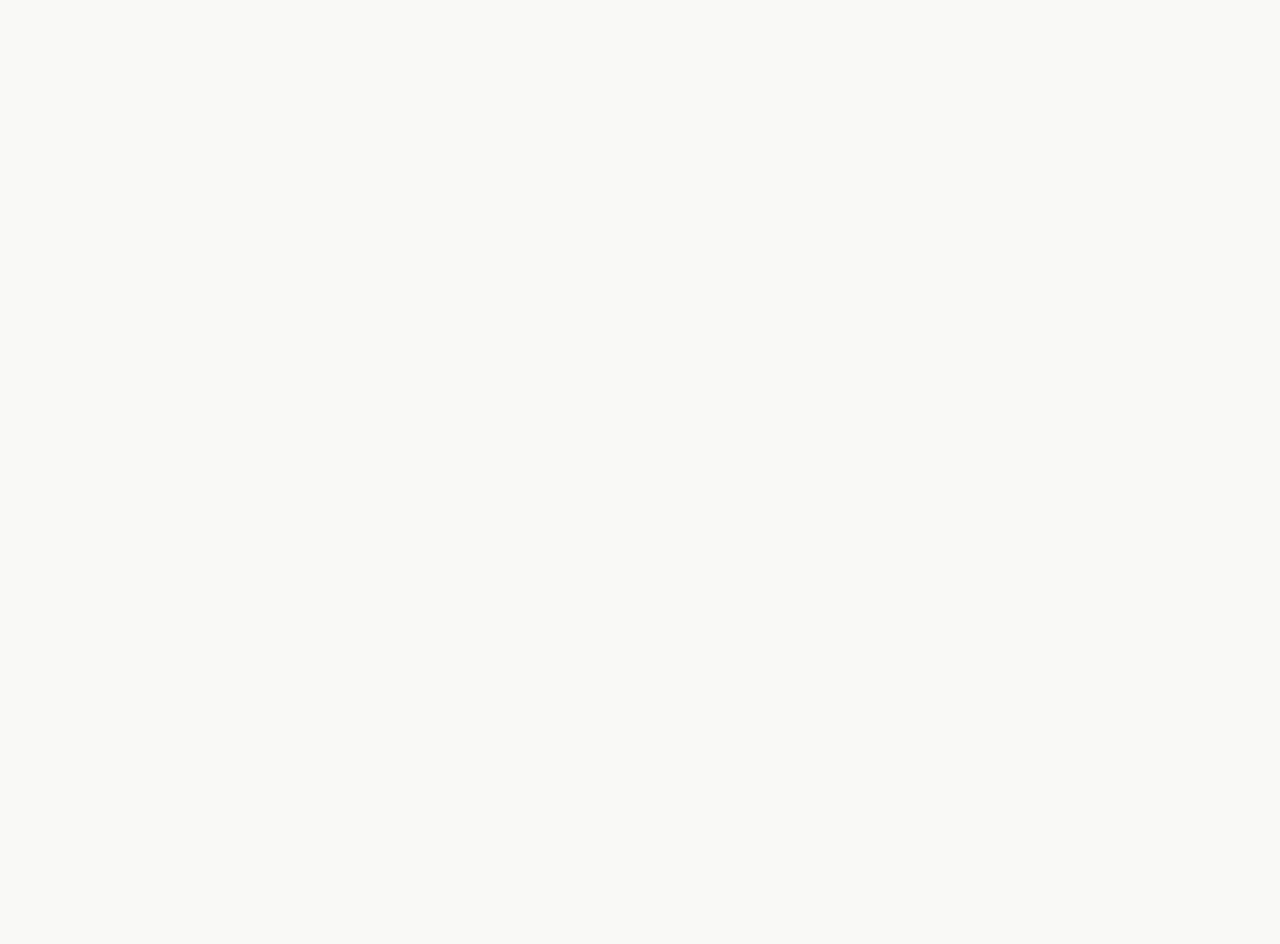
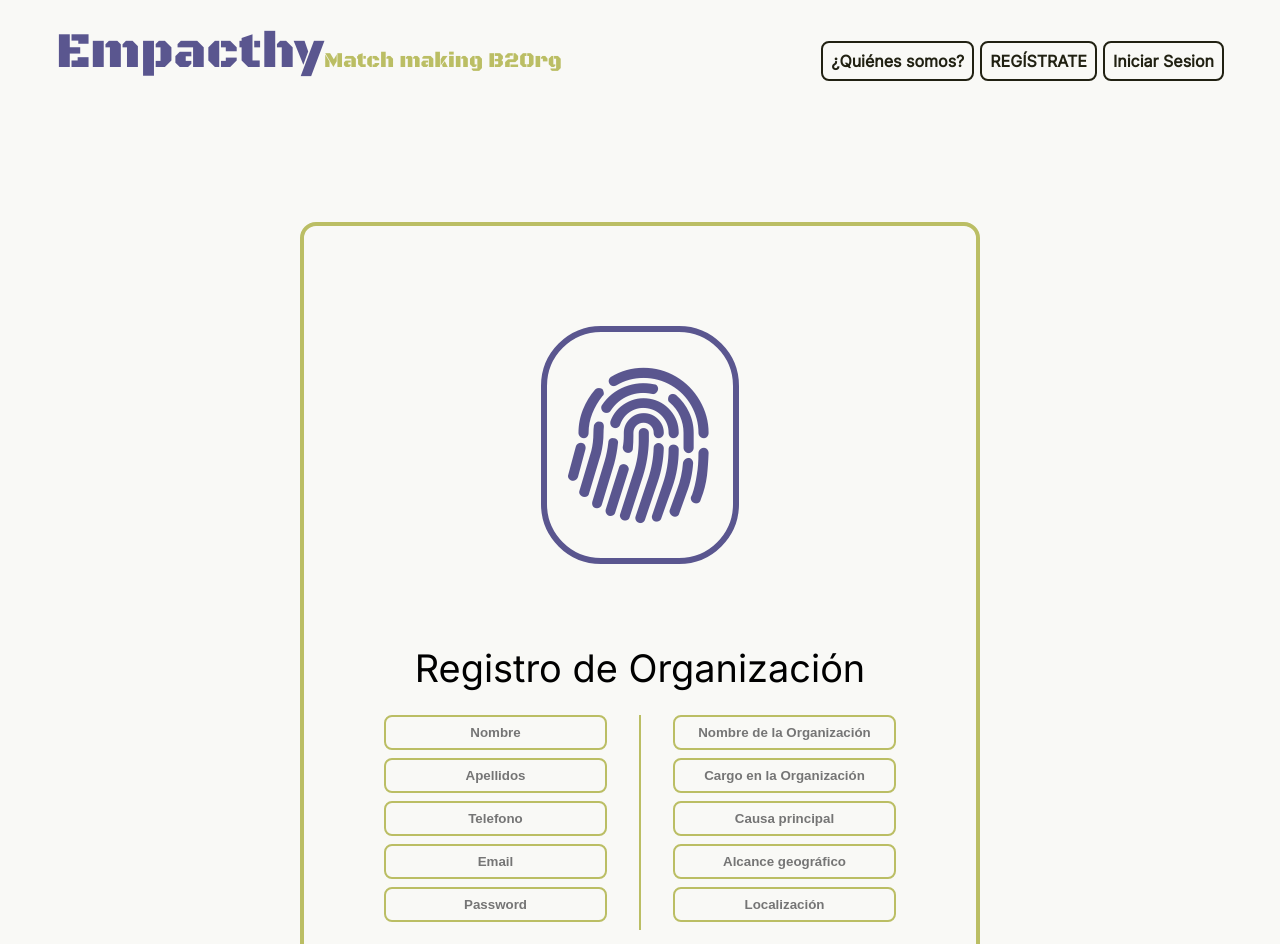
Before and after one commit to andyat91/Empacthy, a React (Vite) app in the folder client/: page /registroorg in a window 1280 px wide. Before the commit this address had no page. Shown: the top 944 px of the page. Before the commit the page ends 800 px from the top, so only its background shows below. Built offline with nearby package versions, Linux system fonts and the light colour scheme.

Commit message:
botones toggle para hacer registro segun es empresa o es organización. Registro de ambas comprobado. Nueva vuelta al logo, añadiendo una nueva fuente

```diff
--- a/client/index.html
+++ b/client/index.html
@@ -11,8 +11,15 @@
       href="https://fonts.googleapis.com/css2?family=Inter&display=swap"
       rel="stylesheet"
     />
-    <link href="https://cdn.jsdelivr.net/npm/bootstrap-icons@1.11.0/font/bootstrap-icons.css" rel="stylesheet">
 
+    <link
+      href="https://fonts.googleapis.com/css2?family=Black+Ops+One&display=swap"
+      rel="stylesheet"
+    />
+    <link
+      href="https://cdn.jsdelivr.net/npm/bootstrap-icons@1.11.0/font/bootstrap-icons.css"
+      rel="stylesheet"
+    />
   </head>
   <body>
     <div id="root"></div>
--- a/client/src/App.jsx
+++ b/client/src/App.jsx
@@ -11,6 +11,7 @@
 import CompanyHome from "./views/CompanyHome/CompanyHome";
 import OrganizationHome from "./views/OrganizationHome.jsx/OrganizationHome";
 import Match from "./views/Match/Match";
+import RegistroOrg from "./views/RegisterOrg/RegistroOrg";
 
 function App() {
   return (
@@ -23,6 +24,7 @@
             <Route element={<PublicRoutes/>}>
               <Route path="/login" element={<Login />} />
               <Route path="/registro" element={<Registro />} />
+              <Route path="/registroorg" element={<RegistroOrg/>}/>
               <Route path="/empacthy" element={<AboutUs />} />
             </Route>
             <Route element={<PrivateRoutes/>}>
--- /dev/null
+++ b/client/src/assets/icons/BrandLogo.jsx
@@ -0,0 +1,9 @@
+
+import { Link } from "react-router-dom";
+export default function BrandLogo() {
+
+    return(
+
+        <h2><Link to="/">  Empacthy </Link></h2>
+    )
+}
--- a/client/src/components/header/Header.css
+++ b/client/src/components/header/Header.css
@@ -1,14 +1,29 @@
 .nameslogan {
+  display: flex;
+  flex-direction: row;
   margin-top: 16px;
   margin-bottom: 16px;
+  align-items: baseline;
 }
-.nameslogan h4 {
+.nameslogan h2{
   margin: 0px;
+}
+.nameslogan h2 a{
+
   font-weight: bold;
   color: var(--purple);
+  font-family: "Black Ops One", system-ui;
+  font-weight: 400;
+  font-style: normal;
+  text-decoration: none;
+
 }
+
+
 .nameslogan h5 {
   margin: 0px;
+  font-family: "Black Ops One", system-ui;
+  color: var(--primary);
 }
 
 .header {
@@ -18,12 +33,18 @@
   flex-direction: row;
   justify-content: space-between;
   align-items: baseline;
+
 }
 .linkheader {
   margin-top: 16px;
   margin-bottom: 16px;
+  position: relative;
 }
-
+.header button {
+  font: inherit;
+  font-weight: 800;
+  background-color: var(--white);
+}
 .buttonheader {
   font-weight: 800;
   padding: 8px;
@@ -34,12 +55,42 @@
   text-decoration: none;
 }
 
+.header .containermenu {
+   display: flex;
+  flex-direction: column;
+  align-items: center;
+  position: absolute;
+  top: 100%;
+  left: 30%;
+  padding: 8px;
+  border-radius: 8px;
+}
+
+.containermenu .linkcontainer {
+  padding: 8px;
+  text-decoration: none;
+  border: 4px solid;
+  border-radius: 8px;
+  border-color: var(--primary);
+  width: 100%;
+  text-align: center;
+  margin-bottom: 8px;
+  color: var(--black);
+  font-weight: 800;
+  background-color: var(--white);
+}
+
+.containermenu .linkcontainer:hover {
+  background-color: var(--purple);
+  color: var(--white);
+  border-color: var(--purple);
+}
 .buttonheader:hover{
 color: var(--white);
 background-color: var(--purple);
 }
 
-@media only screen and (max-width: 600px) {
+@media only screen and (max-width: 800px) {
 
   .linkheader{
     display: flex;
@@ -47,7 +98,6 @@
  .buttonheader{
   font-size: 0;
   padding: 6px;
-
  }
 
  .aboutus::before{
@@ -57,13 +107,7 @@
   font-size: 20px;
   margin:0px
  }
- .registroheader::before{
 
-  content: '\F4DD';
-  font-family: 'bootstrap-icons';
-  font-size: 20px;
-  margin:0px
- }
  .loginheader::before{
 
   content: '\F67A';
--- a/client/src/components/header/Header.jsx
+++ b/client/src/components/header/Header.jsx
@@ -1,17 +1,27 @@
+import { useState } from "react";
 import { useAuthContext } from "../../context/AuthContext";
 import "./Header.css"
 import { Link } from "react-router-dom";
+import BrandLogo from "../../assets/icons/BrandLogo";
+
+
 
 
 export default function Header() {
 
     const {user, logout} = useAuthContext();
+    const [menu, setMenu] = useState(false);
 
+
+    function handleMenu() {
+
+        setMenu(!menu);
+    }
     return(
         <div className="header wrap">
             <div className="nameslogan">
-        <h4><Link to="/"> Empacthy </Link></h4>
-        <h5>Match making B2Org</h5>
+        <BrandLogo/>
+        <h5>Match making B2Org </h5>
         </div>
         <div className="linkheader">
             {user ? (
@@ -22,7 +32,15 @@
             ):(
                 <>
             <Link className="buttonheader aboutus" to="/empacthy">¿Quiénes somos?</Link>
-            <Link className="buttonheader registroheader" to="/registro">REGÍSTRATE</Link>
+
+            <button className="buttonheader registroheader"  onClick={() => handleMenu()}>REGÍSTRATE</button>
+            {menu && (
+                <div className="containermenu">
+                    <Link to="/registro"className="linkcontainer">Soy una Empresa</Link>
+                    <Link to="/registroorg" className="linkcontainer">Soy una Organización</Link>
+                </div>
+            ) }
+
             <Link className="buttonheader loginheader" to="/login">Iniciar Sesion</Link>
             </>
             )}
--- /dev/null
+++ b/client/src/views/RegisterOrg/RegistroOrg.jsx
@@ -0,0 +1,147 @@
+import { useState } from "react";
+import "../Registro/Registro.css"
+import toast from "react-hot-toast";
+import { host } from "../../const/host";
+import { useNavigate } from "react-router-dom"
+import FingerPrint from "../../assets/icons/FingerPrint";
+//Boton switch registro empresa o registro organizacion
+export default function RegistroOrg() {
+
+  const navigate = useNavigate();
+
+  const [email, setEmail] = useState("");
+  const [password, setPassword] = useState("");
+  const [nombre, setNombre] = useState("");
+  const [apellidos, setApellidos] = useState("");
+  const [telefono, setTelefono] = useState("");
+  const [cargo, setCargo] = useState("");
+  const [denominacion, setDenominacion] = useState("");
+  const [causas, setCausas] = useState("");
+  const [tipo, setTipo] = useState("");
+  const [localizacion, setLocalizacion] = useState("");
+
+  async function handleRegister(e) {
+    e.preventDefault();
+    const formData = {
+      email,
+      password,
+      nombre,
+      apellidos,
+      telefono,
+      cargo,
+      denominacion,
+      causas,
+      tipo,
+      localizacion,
+    };
+    console.log(formData);
+
+    try {
+      const response = await fetch(`${host}/user/organization`, {
+        method: "POST",
+        headers: {
+          "Content-Type": "application/json",
+        },
+        body: JSON.stringify(formData),
+      });
+      if (response.ok) {
+        toast.success(response.message);
+        navigate("/login")
+      } else {
+        toast.error(response.message);
+      }
+    } catch (error) {
+      console.log(error);
+      toast.error(error);
+    }
+  }
+  return (
+    <div className="registercontainer">
+      <div className="register">
+
+        <FingerPrint/>
+        <h3>Registro de Organización</h3>
+        <form onSubmit={handleRegister}>
+          <div className="registercolumn">
+            <div className="columnleft">
+              <input
+                className="inputregister"
+                placeholder="Nombre"
+                type="text"
+                value={nombre}
+                onChange={(e) => setNombre(e.target.value)}
+              />
+              <input
+                className="inputregister"
+                placeholder="Apellidos"
+                type="text"
+                value={apellidos}
+                onChange={(e) => setApellidos(e.target.value)}
+              />
+              <input
+                className="inputregister"
+                placeholder="Telefono"
+                type="text"
+                value={telefono}
+                onChange={(e) => setTelefono(e.target.value)}
+              />
+
+              <input
+                className="inputregister"
+                placeholder="Email"
+                type="email"
+                value={email}
+                onChange={(e) => setEmail(e.target.value)}
+              />
+              <input
+                className="inputregister"
+                placeholder="Password"
+                type="password"
+                value={password}
+                onChange={(e) => setPassword(e.target.value)}
+              />
+            </div>
+            <div className="columnright">
+              <input
+                className="inputregister"
+                placeholder="Nombre de la Organización"
+                type="text"
+                value={denominacion}
+                onChange={(e) => setDenominacion(e.target.value)}
+              />
+              <input
+                className="inputregister"
+                placeholder="Cargo en la Organización"
+                type="text"
+                value={cargo}
+                onChange={(e) => setCargo(e.target.value)}
+              />
+              <input
+                className="inputregister"
+                placeholder="Causa principal"
+                type="text"
+                value={causas}
+                onChange={(e) => setCausas(e.target.value)}
+              />
+              <input
+                className="inputregister"
+                placeholder="Alcance geográfico"
+                type="text"
+                value={tipo}
+                onChange={(e) => setTipo(e.target.value)}
+              />
+              <input
+                className="inputregister"
+                placeholder="Localización"
+                type="text"
+                value={localizacion}
+                onChange={(e) => setLocalizacion(e.target.value)}
+              />
+            </div>
+          </div>
+          <button type="submit">Registrarse</button>
+        </form>
+      </div>
+    </div>
+  );
+}
--- a/client/src/views/Registro/Registro.css
+++ b/client/src/views/Registro/Registro.css
@@ -105,3 +105,18 @@
 
 
 }
+
+@media only screen and (max-width: 800px) {
+
+    .register form .registercolumn{
+        display: flex;
+        flex-direction: column;
+    }
+    .register form .registercolumn .columnleft {
+        margin: 0;
+        border:none;
+        padding: 0;
+
+    }
+
+  }
--- a/client/src/views/login/Login.css
+++ b/client/src/views/login/Login.css
@@ -18,6 +18,20 @@
     border-radius: 16px;
     margin-bottom: 16px;
     text-align: center;
+
+}
+
+.login h2 {
+    margin: 0;
+    font-size: inherit;
+}
+.login h2 a{
+
+    color: var(--purple);
+    font-family: "Black Ops One", system-ui;
+    font-weight: 200;
+    font-style: normal;
+    text-decoration: none;
 
 }
 
--- a/client/src/views/login/Login.jsx
+++ b/client/src/views/login/Login.jsx
@@ -3,6 +3,7 @@
 import { useAuthContext } from "../../context/AuthContext";
 import "./Login.css";
 import { Link } from "react-router-dom";
+import BrandLogo from "../../assets/icons/BrandLogo";
 
 export default function Login() {
   const { login, errorMessage } = useAuthContext();
@@ -29,7 +30,7 @@
         <h1>
           <PersonLogin />{" "}
         </h1>
-        <h4>Bievenido de nuevo a Empacthy</h4>
+        <h4>Bievenido de nuevo a <BrandLogo className="brandlogo"/> </h4>
         <button onClick={handleLogintype}>{logintype === "Soy una Empresa"? "Soy una Empresa" : "Soy una Organización"} </button>
         <form onSubmit={handleLogin}>
           <div>
```
Also changed, not shown: client/src/assets/icons/Arrow.jsx (added, +8 -0 lines), client/src/views/RegisterOrg/RegistroOrg.css (added), 2 other files (tests, documents, lock files or other folders).
